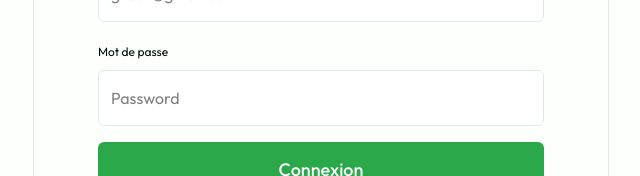
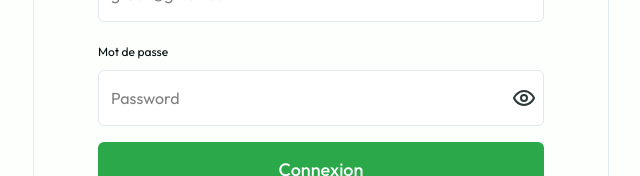
Before and after one commit to Umbrella-team-SquidTech/Ozon-Website, a React (Vite) app: page /login in a window 1280 px wide. Shown: the part 283-459 px from the top of the page, without its empty margins (319-959 px from the left). Built offline with nearby package versions, Linux system fonts and the light colour scheme.

Commit message:
feat:add hide/view password in the login page

```diff
--- a/src/components/Login/LoginForm.tsx
+++ b/src/components/Login/LoginForm.tsx
@@ -14,8 +14,11 @@
   FormMessage,
 } from "@/components/ui/form";
 import formSchema from "@/schemas/LoginSchema";
-
+import { Eye, EyeOff } from "lucide-react";
+import { useState } from "react";
 export default function LoginForm() {
+  const [showPassword, setShowPassword] = useState(false);
+  const [showConfirmPassword, setShowConfirmPassword] = useState(false);
   const form = useForm<z.infer<typeof formSchema>>({
     resolver: zodResolver(formSchema),
     defaultValues: {
@@ -65,13 +68,26 @@
                   render={({ field }) => (
                     <FormItem>
                       <FormControl>
+                        <div className="relative">
                           <Input
-                          type="password"
+                            type={showPassword ? "text" : "password"}
                             required
                             className=" h-14"
                             placeholder="Password"
                             {...field}
                           />
+                          <button
+                          type="button"
+                            onClick={() => setShowPassword(!showPassword)}
+                            className="absolute inset-y-0 end-2"
+                          >
+                            {!showPassword ? (
+                              <Eye color="#2D3A3A" />
+                            ) : (
+                              <EyeOff color="#2D3A3A" />
+                            )}
+                          </button>
+                        </div>
                       </FormControl>
                       <FormMessage />
                     </FormItem>
--- a/src/pages/LoginPage.tsx
+++ b/src/pages/LoginPage.tsx
@@ -1,7 +1,9 @@
 import LoginForm from "@/components/Login/LoginForm";
 import LoginFooter from "@/components/Login/LoginFooter";
 import LoginHeader from "@/components/Login/LoginHeader";
+
 export default function LoginPage() {
+
   return (
     <div className="md:flex  overflow-x-hidden h-screen md:h-full justify-center items-center font-Outfit md:py-12 bg-BgColor">
       <div className="h-full md:max-h-auto   border flex flex-col justify-evenly rounded-lg py-10 px-6 md:p-16 gap-7 w-full  md:w-[45%]">
```
Lines whose indentation alone changed are shown as unchanged.
